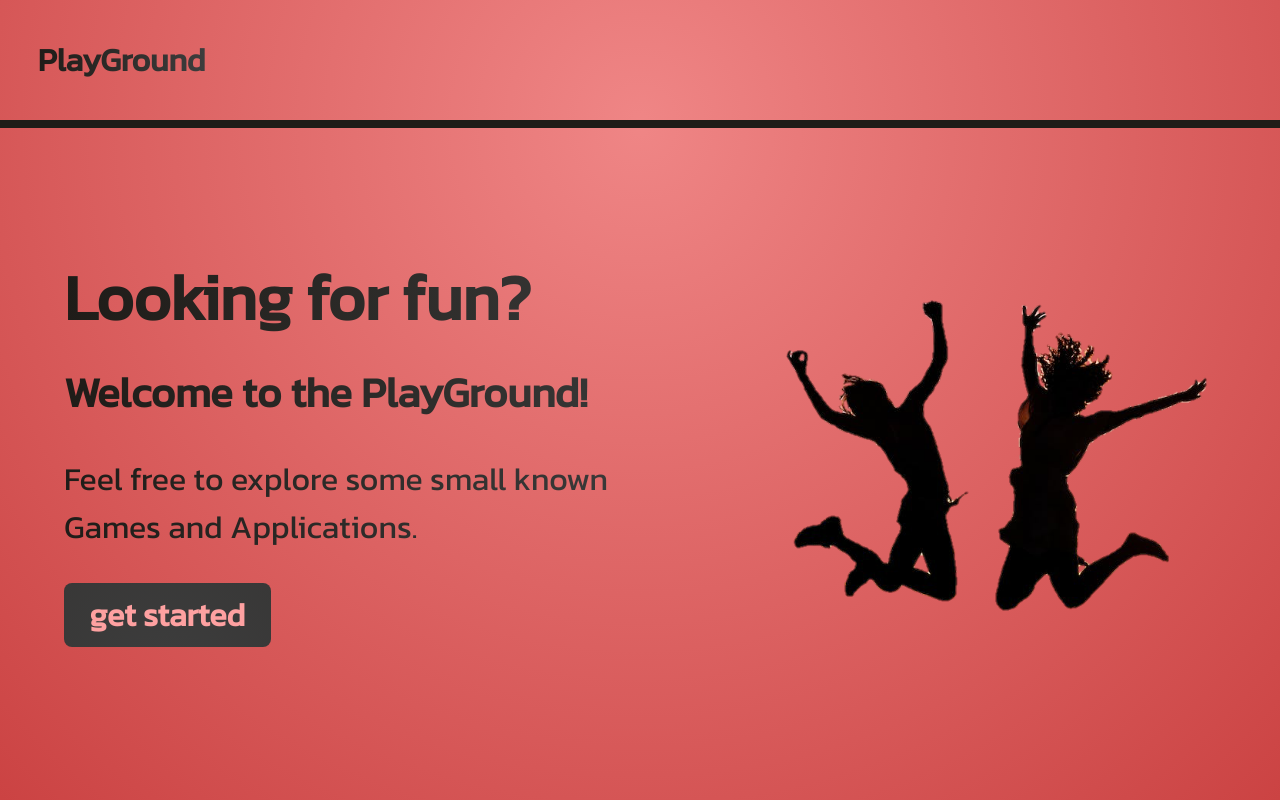
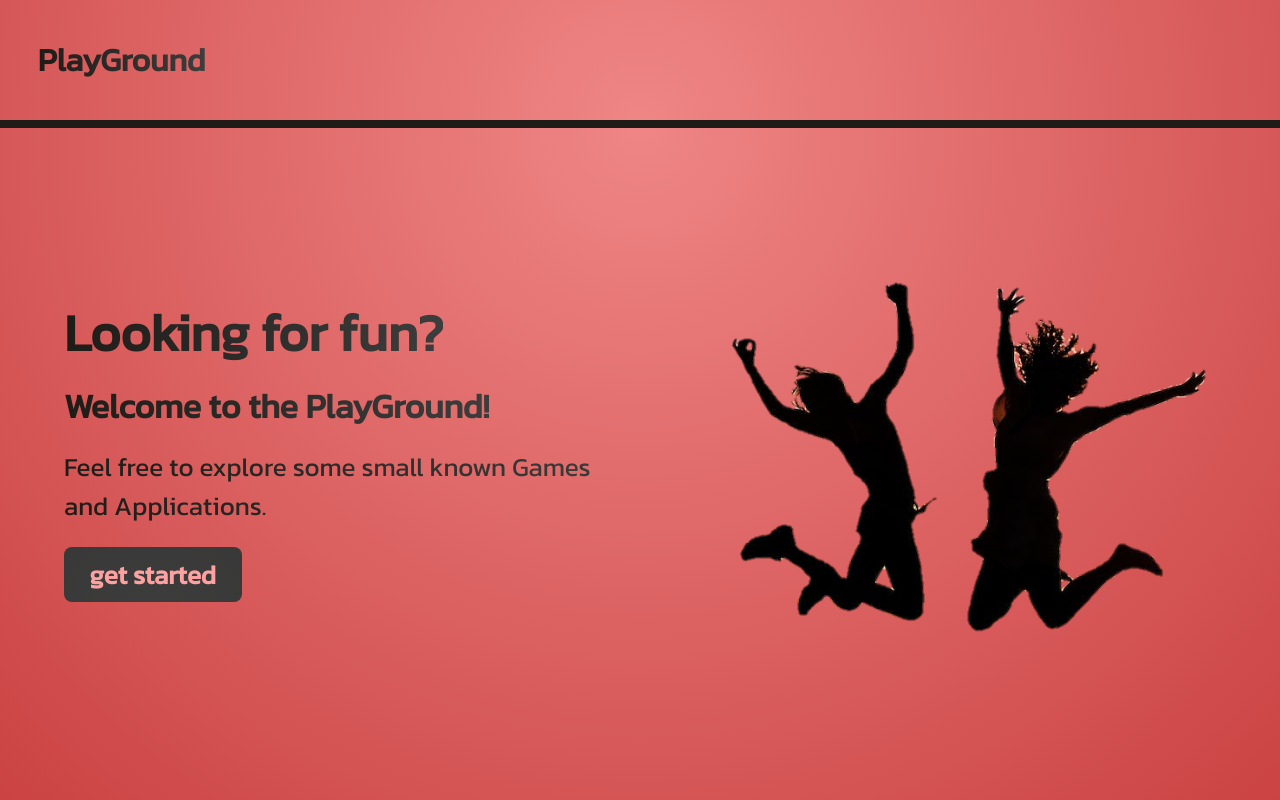
Before and after one commit to diuere/playground.github.io, a React (Create React App) app: page / in a window 1280 px wide. Shown: the top 800 px of the page. Built offline with nearby package versions, Linux system fonts and the light colour scheme.

Commit message:
hero styles updated
* font-size variables reassigned
* hero text alignment for mobile media content changed

```diff
--- a/src/index.css
+++ b/src/index.css
@@ -27,7 +27,7 @@
 @media all and (min-width: 768px) {
   :root {
     --hero-fontSize: 3rem;
-    --hero-main-gap: 2rem;
+    --hero-main-gap: 1.75rem;
     --toe-fontSize: 2.5rem;
     --toe-grid-size: 6rem;
     --quiz-fontSize: 2.5rem;
@@ -38,8 +38,8 @@
 }
 @media all and (min-width: 1224px) {
   :root {
-    --hero-fontSize: 4rem;
-    --hero-main-gap: 2.5rem;
+    --hero-fontSize: 3.25rem;
+    --hero-main-gap: 2rem;
     --toe-fontSize: 2.5rem;
     --toe-grid-size: 8rem;
     --quiz-fontSize: 3rem;
@@ -535,6 +535,8 @@ main {
   display: flex;
   flex-direction: column;
   margin-bottom: 20vh;
+  align-items: center;
+  text-align: center;
 }
 .hero-text-wrapper h1 {
   color: #1F1C18;
@@ -550,7 +552,7 @@ main {
 .hero-text-wrapper h2 {
   color: #1F1C18;
   background-image: linear-gradient(to right, #1F1C18, #3d3d3d);
-  margin: calc(var(--hero-main-gap) * 0.4) 0 calc(var(--hero-main-gap) * 0.8);
+  margin: calc(var(--hero-main-gap) * 0.3) 0 calc(var(--hero-main-gap) * 0.5);
   font-size: calc(var(--hero-fontSize) * 0.65);
   background-size: 100%;
   background-clip: "";
@@ -560,10 +562,10 @@ main {
   -moz-text-fill-color: transparent;
 }
 .hero-text-wrapper p {
-  color: #1F1C18;
   background-image: linear-gradient(to right, #1F1C18, #3d3d3d);
   width: 90%;
   font-size: calc(var(--hero-fontSize) * 0.5);
+  color: #1F1C18;
   background-size: 100%;
   background-clip: "";
   -webkit-background-clip: text;
@@ -572,12 +574,17 @@ main {
   -moz-text-fill-color: transparent;
 }
 .hero-text-wrapper a {
-  margin: calc(var(--hero-main-gap) * 0.8) 0 0;
+  margin: calc(var(--hero-main-gap) * 0.7) 0 0;
   font-size: calc(var(--hero-fontSize) * 0.5);
 }
+@media all and (min-width: 768px) {
+  .hero-text-wrapper {
+    text-align: start;
+    align-items: start;
+  }
+}
 
 .get-started-btn {
-  margin-right: auto !important;
   padding: 0.5rem 1.6rem;
   border-radius: 0.5rem;
   font-size: 1.5rem;
--- a/src/index.scss
+++ b/src/index.scss
@@ -160,7 +160,7 @@ $break-points: (
 
     @include md {
         --hero-fontSize: 3rem;
-        --hero-main-gap: 2rem;
+        --hero-main-gap: 1.75rem;
 
         --toe-fontSize: 2.5rem;
         --toe-grid-size: 6rem;
@@ -173,8 +173,8 @@ $break-points: (
     }
 
     @include la{
-        --hero-fontSize: 4rem;
-        --hero-main-gap: 2.5rem;
+        --hero-fontSize: 3.25rem;
+        --hero-main-gap: 2rem;
 
 
         --toe-fontSize: 2.5rem;
@@ -641,7 +641,6 @@ main{
     .container{
         display: grid;
         place-content: center;
-        // gap: var(--hero-main-gap);
         width: 80%;
 
         .hero-img-wrapper{
@@ -664,6 +663,8 @@ main{
     display: flex;
     flex-direction: column;
     margin-bottom: 20vh;
+    align-items: center;
+    text-align: center;
 
     h1{
         color: $clr-dark-1;
@@ -675,28 +676,31 @@ main{
     h2{
         color: $clr-dark-1;
         background-image: $clr-font-gradient-1;
-        margin: calc(var(--hero-main-gap) * .4) 0 calc(var(--hero-main-gap) * .8) ;
+        margin: calc(var(--hero-main-gap) * .3) 0 calc(var(--hero-main-gap) * .5) ;
         font-size: calc(var(--hero-fontSize) * .65);
         @include fontColor;
 
     }
 
     p{
-        color: $clr-dark-1;
         background-image: $clr-font-gradient-1;
         width: 90%;
         font-size: calc(var(--hero-fontSize) * .5);
+        color: $clr-dark-1;
         @include fontColor;
     }
 
     a{
-        margin: calc(var(--hero-main-gap) * .8) 0 0;
+        margin: calc(var(--hero-main-gap) * .7) 0 0;
         font-size: calc(var(--hero-fontSize) * .5);
-
+    }
+
+    @include md {
+        text-align: start;
+        align-items: start;
     }
 }
 .get-started-btn{
-    margin-right: auto !important;
     padding: .5rem 1.6rem;
     border-radius: .5rem;
     font-size: 1.5rem;
```
Also changed, not shown: 1 other file (tests, documents, lock files or other folders).
